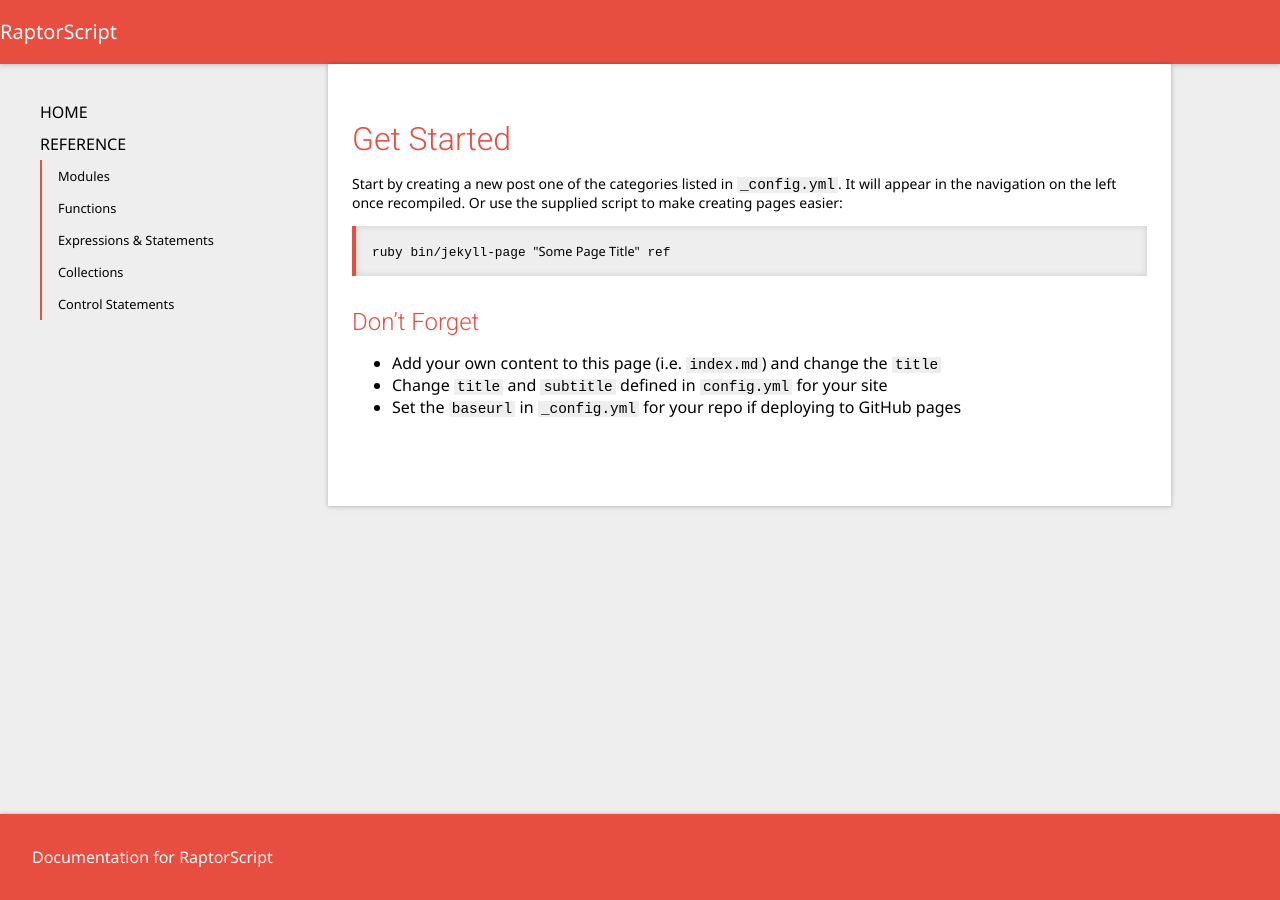
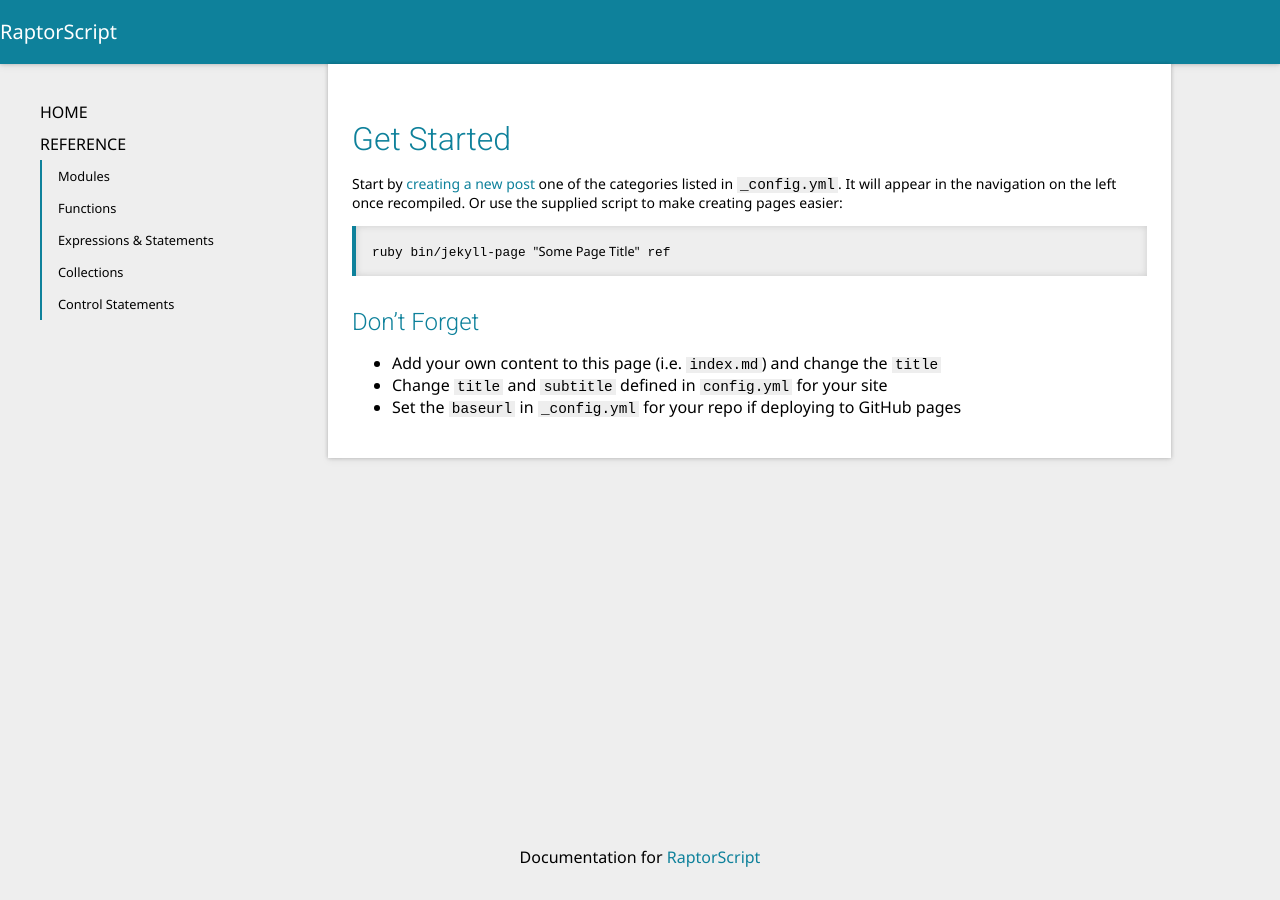
Before and after one commit to raptor-lang/raptor-lang.github.io, a Jekyll site: the page built from index.md, in a window 1280 px wide. Built offline with Jekyll 4.4.1, drawn with Linux system fonts in a browser that asks for light colours.

Commit message:
Design cleanup and colour change

```diff
--- a/_layouts/default.html
+++ b/_layouts/default.html
@@ -30,7 +30,7 @@
                 </div>
                 <div class="col-md-3"> </div>
                 <div class="col-md-8">
-                    <div id="page-content" class="drop-shadow full-height">
+                    <div id="page-content" class="">
                         {{ content }}
                     </div>
                 </div>
--- a/css/main.scss
+++ b/css/main.scss
@@ -1,17 +1,17 @@
 ---
 ---
 
-$primary: #E84E40;
+$primary: #0e819b;
 $content-width: 1400px;
 
 @import url('https://fonts.googleapis.com/css?family=Noto+Sans');
 
 a {
-    color: inherit;
+    color: $primary;
     text-decoration: none;
     transition: all .2s;
     &:hover {
-        color: $primary;
+        color: inherit;
     }
 }
 
@@ -90,10 +90,8 @@ header {
 }
 
 footer {
-    @extend .drop-shadow;
     padding: 2rem;
-    background-color: $primary;
-    color: white;
+    text-align: center;
 }
 
 #sidebar {
@@ -106,6 +104,12 @@ footer {
     overflow-x: hidden;
     .navigation {
         list-style: none;
+        a {
+            color: inherit;
+            &:hover {
+                color: $primary;
+            }
+        }
         li {
             width: 100%;
             line-height: 2rem;
@@ -161,6 +165,7 @@ footer {
 #page-content {
     background-color: #ffffff;
     padding: 1.5rem;
+    @extend .drop-shadow;
 }
 
 .full-height {
```
